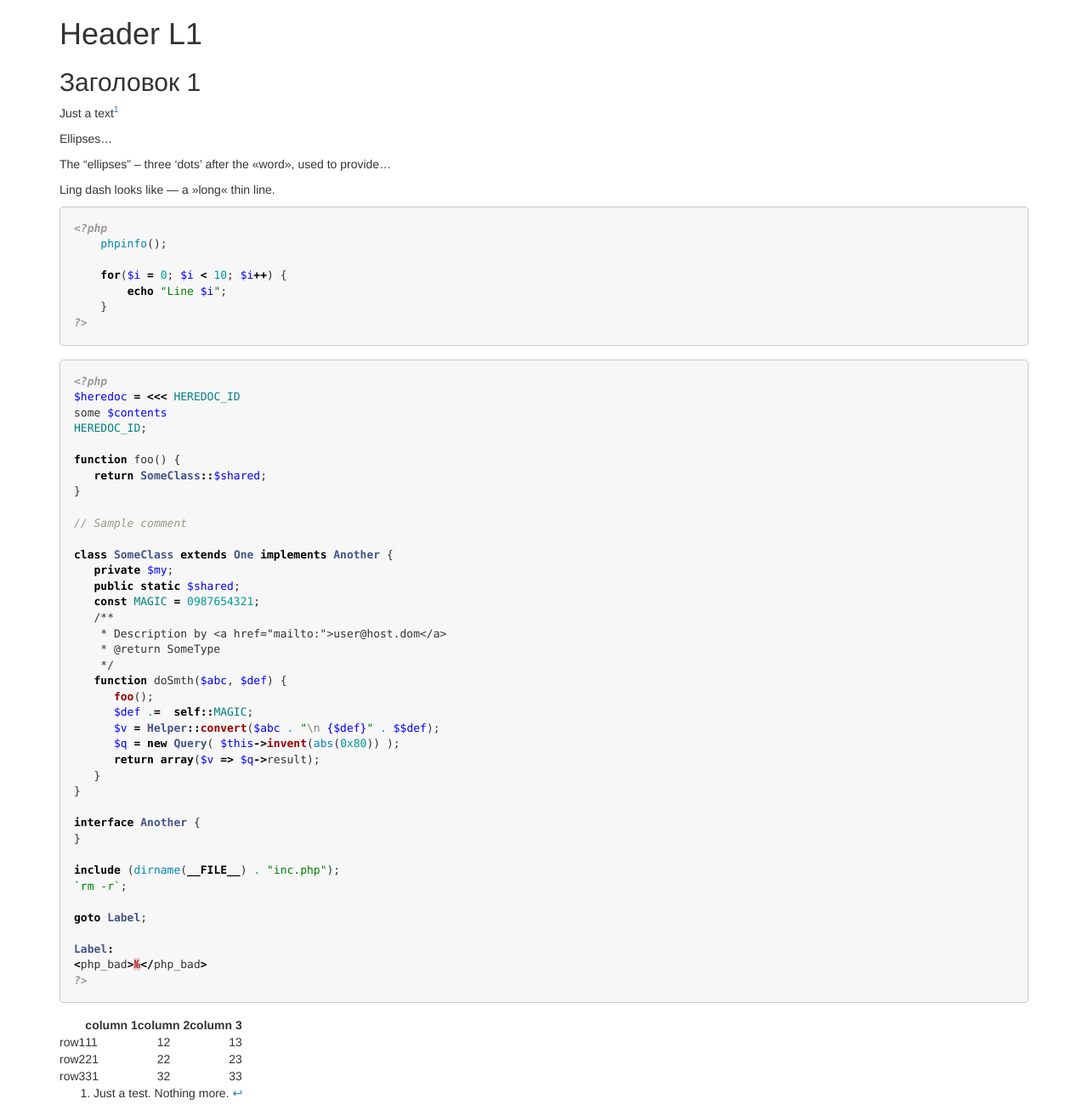
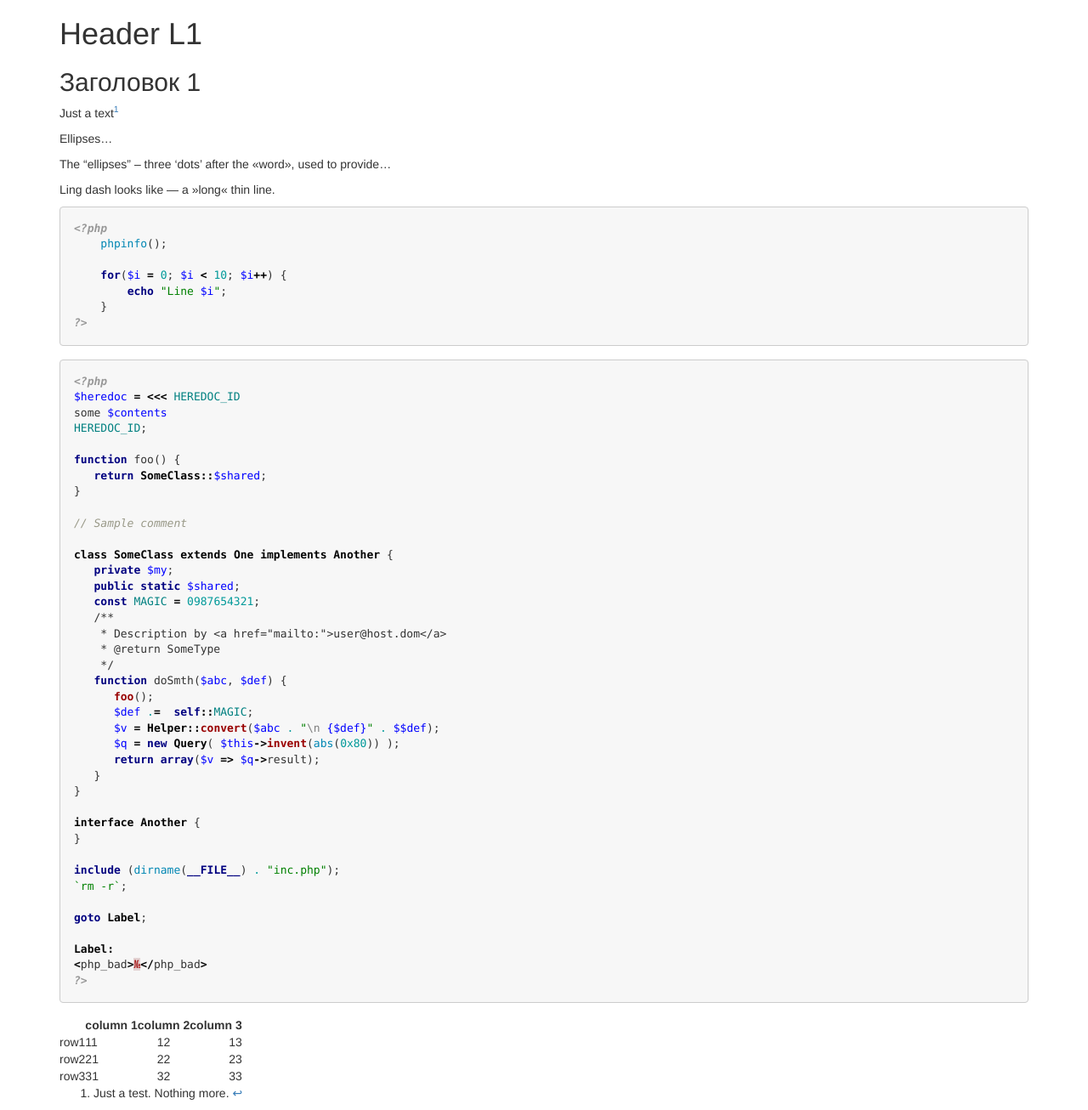
Before and after one commit to alsii/alsii.github.io, a Jekyll site: the page built from l1.md, in a window 1280 px wide. Shown: the whole page at 85% size. Built offline with Jekyll 4.4.1, drawn with Linux system fonts in a browser that asks for light colours; Markdown is read by kramdown in place of the engine named in the settings.

Commit message:
Update github.css

```diff
--- a/css/github.css
+++ b/css/github.css
@@ -7,7 +7,7 @@
 }
 .c { color: #999988; font-style: italic } /* Comment */
 .err { color: #a61717; background-color: #e3d2d2 } /* Error */
-.k { color: #000000; font-weight: bold } /* Keyword */
+.k { color: #000080; font-weight: bold } /* Keyword */
 .o { color: #000000; font-weight: bold } /* Operator */
 .cm { color: #999988; font-style: italic } /* Comment.Multiline */
 .cp { color: #999999; font-weight: bold; font-style: italic } /* Comment.Preproc */
@@ -31,9 +31,9 @@
 .kt { color: #445588; font-weight: bold } /* Keyword.Type */
 .m { color: #009999 } /* Literal.Number */
 .s { color: #d01040 } /* Literal.String */
-.na { color: #008080 } /* Name.Attribute */
+.na { color: #000000 } /* Name.Attribute */
 .nb { color: #0086B3 } /* Name.Builtin */
-.nc { color: #445588; font-weight: bold } /* Name.Class */
+.nc { color: #040404; font-weight: bold } /* Name.Class */
 .no { color: #008080 } /* Name.Constant */
 .nd { color: #3c5d5d; font-weight: bold } /* Name.Decorator */
 .ni { color: #800080 } /* Name.Entity */
```
